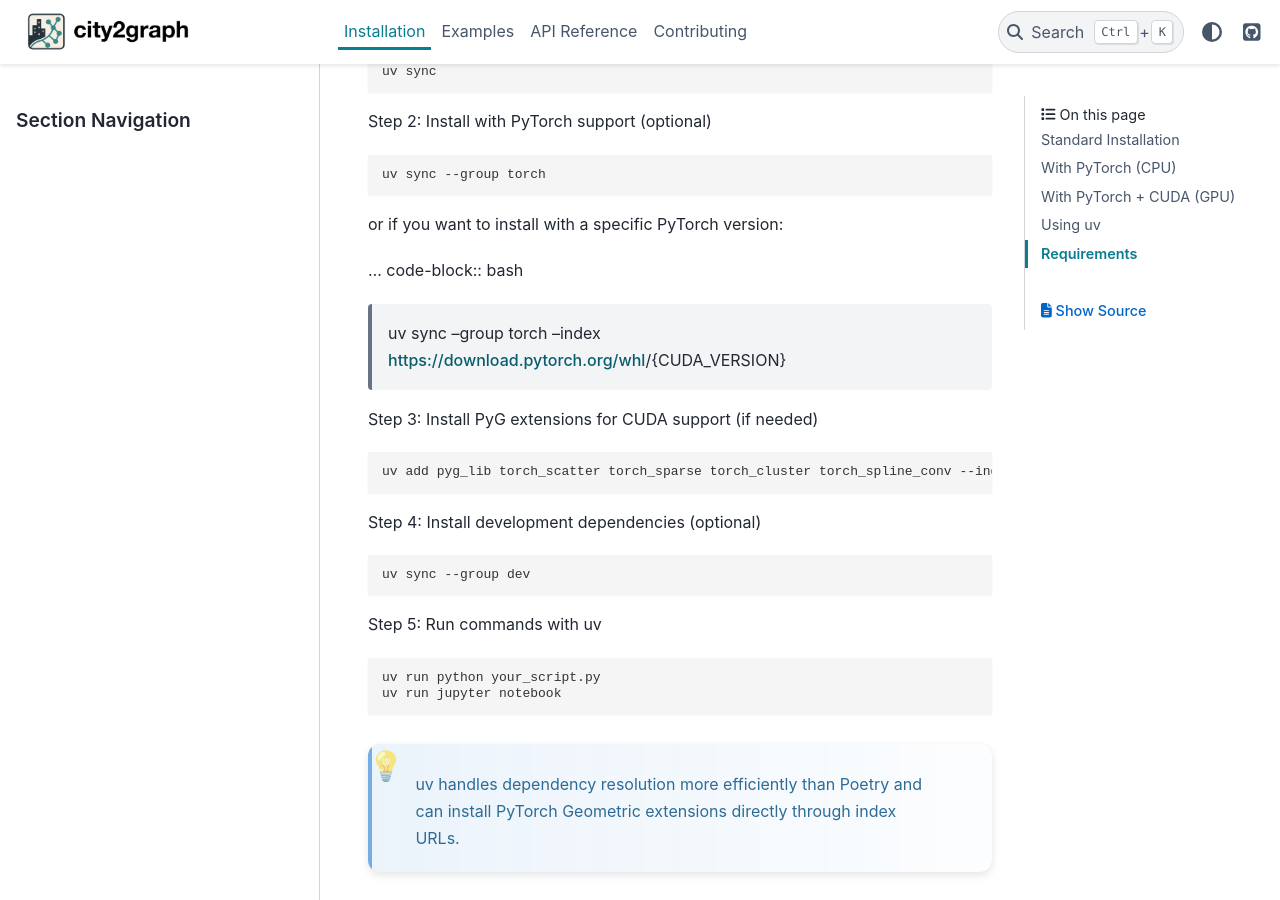
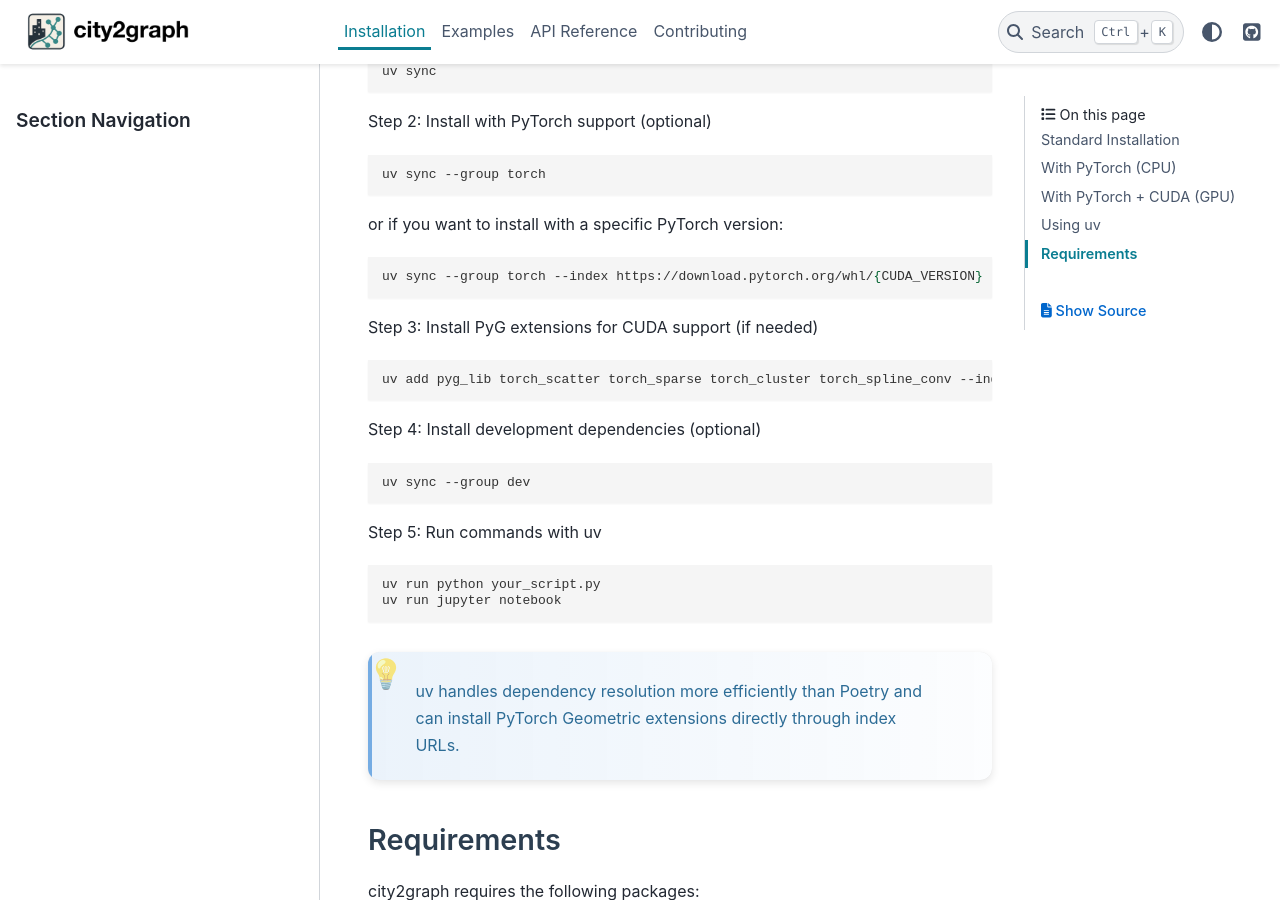
Before and after one commit to yu-ta-sato/city2graph, a Sphinx documentation site: the page built from docs/source/installation.rst, in a window 1280 px wide and 900 px high, scrolled down 2030 px. Built offline with Sphinx 7.4.7 and the PyData theme 0.15.4, drawn with Linux system fonts in a browser that asks for light colours; pages that are not in the unit, such as notebooks, are missing from menus.

Commit message:
Update documents

```diff
--- a/docs/source/installation.rst
+++ b/docs/source/installation.rst
@@ -82,7 +82,7 @@ Step 2: Install with PyTorch support (optional)
 
 or if you want to install with a specific PyTorch version:
 
-... code-block:: bash
+.. code-block:: bash
 
     uv sync --group torch --index https://download.pytorch.org/whl/{CUDA_VERSION}
 
```
Also changed, not shown: README.md (+1 -24 lines).
